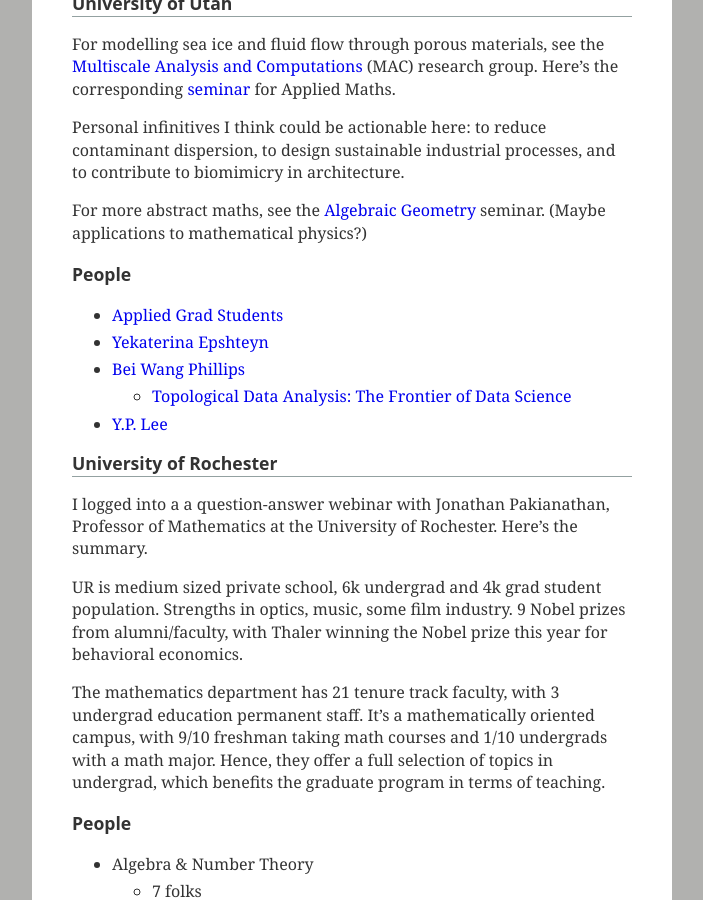
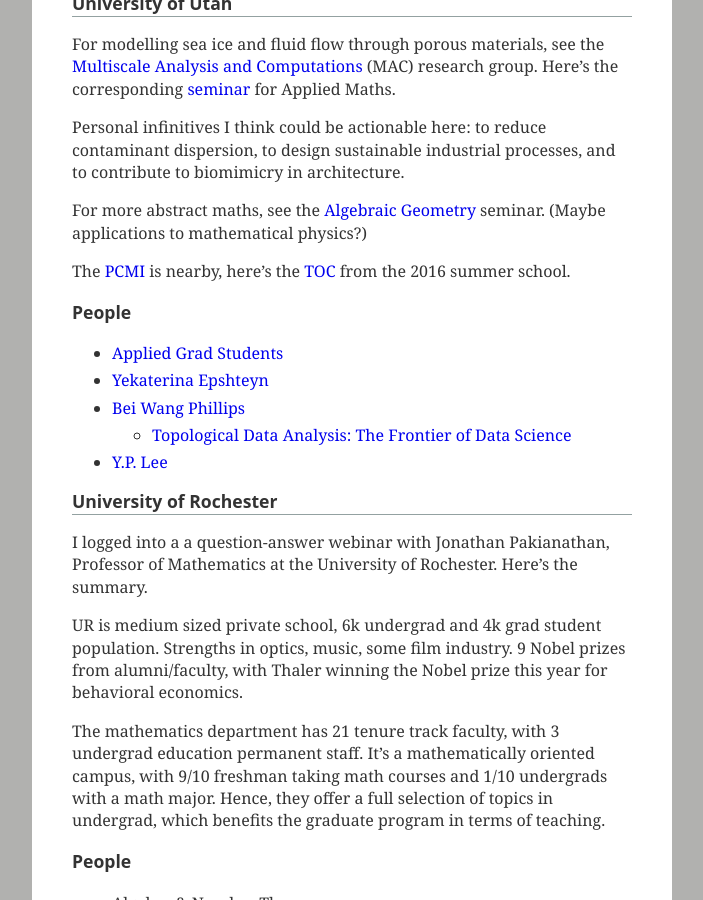
Before and after one commit to coltongrainger/blog, a Jekyll site: the page built from _posts/2017-10-18-grad-school.md, in a window 1280 px wide and 900 px high, scrolled down 1301 px. Shown: the whole window, without its empty margins (288-991 px from the left). Built offline with Jekyll 4.4.1, drawn with Linux system fonts in a browser that asks for light colours; our own code applies the rules of GitHub Pages for plain Markdown files.

Commit message:
add PCMI

```diff
--- a/_posts/2017-10-18-grad-school.md
+++ b/_posts/2017-10-18-grad-school.md
@@ -55,6 +55,8 @@
 Personal infinitives I think could be actionable here: to reduce contaminant dispersion, to design sustainable industrial processes, and to contribute to biomimicry in architecture.
 
 For more abstract maths, see the [Algebraic Geometry](https://www.math.utah.edu/agseminar/) seminar. (Maybe applications to mathematical physics?)
+
+The [PCMI](https://pcmi.ias.edu/) is nearby, here's the [TOC](http://bookstore.ams.org/pcms-23/~~FreeAttachments/pcms-23-toc.pdf) from the 2016 summer school.
 
 ### People
 
```
